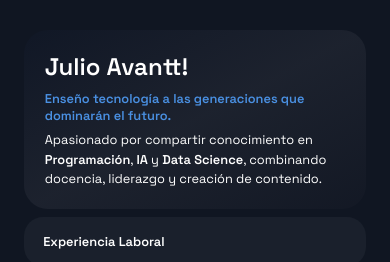
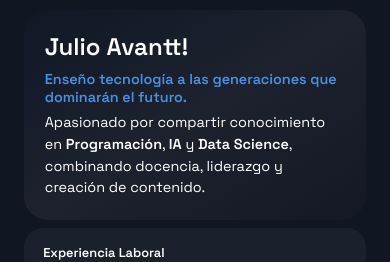
Before and after one commit to julioavantt/julioavantt_web, a React (Vite) app: page / in a window 390 px wide. Shown: the part 318-580 px from the top of the page. Built offline with nearby package versions, Linux system fonts and the light colour scheme.

Commit message:
refine: mobile 2

```diff
--- a/src/views/Home/Home.module.css
+++ b/src/views/Home/Home.module.css
@@ -157,8 +157,8 @@
   video {
     border-radius: 50% !important;
     margin-top: -2.5rem !important;
-    width: 200px !important;
-    height: 200px !important;
+    width: 180px !important;
+    height: 180px !important;
   }
 
   .about {
@@ -176,12 +176,12 @@
 
     h2 {
       margin-top: 0.5rem;
-      font-size: 0.8rem;
+      font-size: 0.9rem;
       margin-bottom: 5px;
     }
 
     p {
-      font-size: 0.8rem;
+      font-size: 0.9rem;
       line-height: 1.5;
     }
 
```
